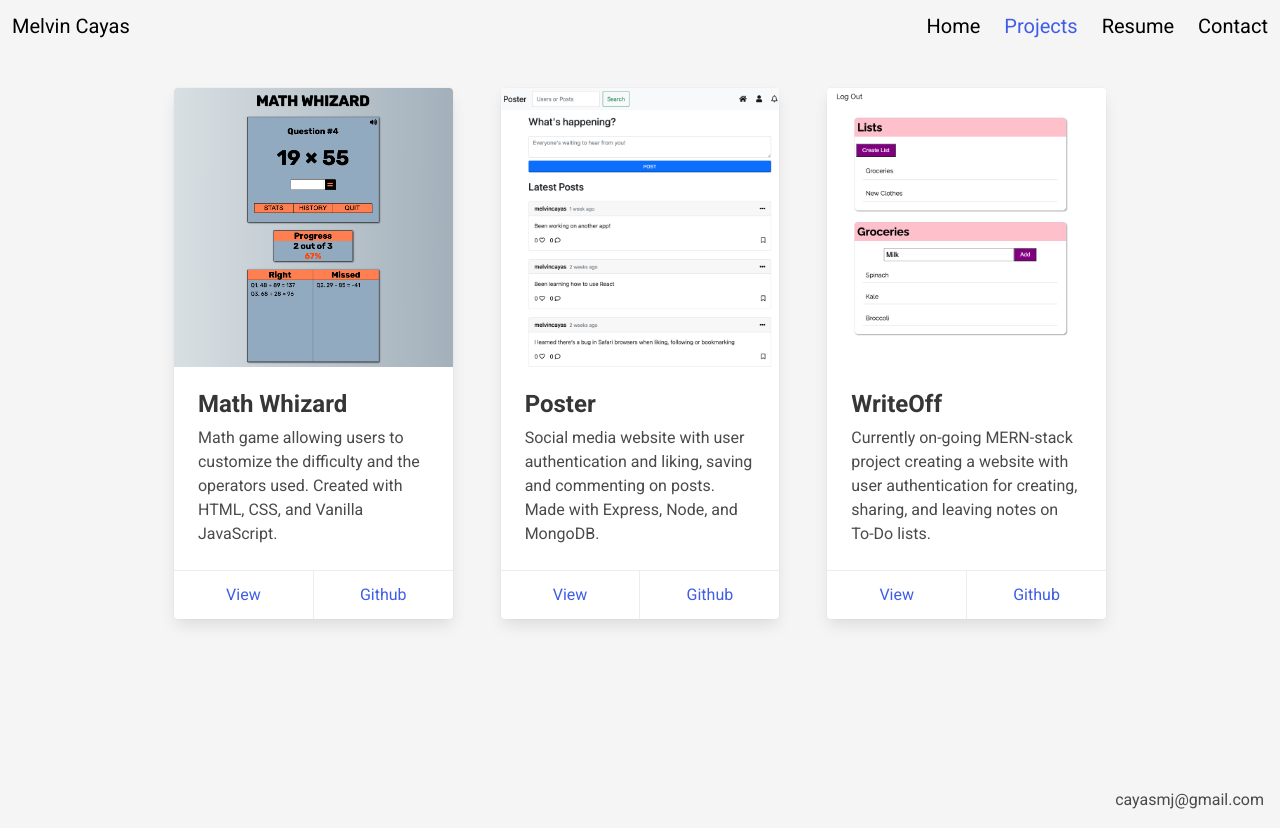
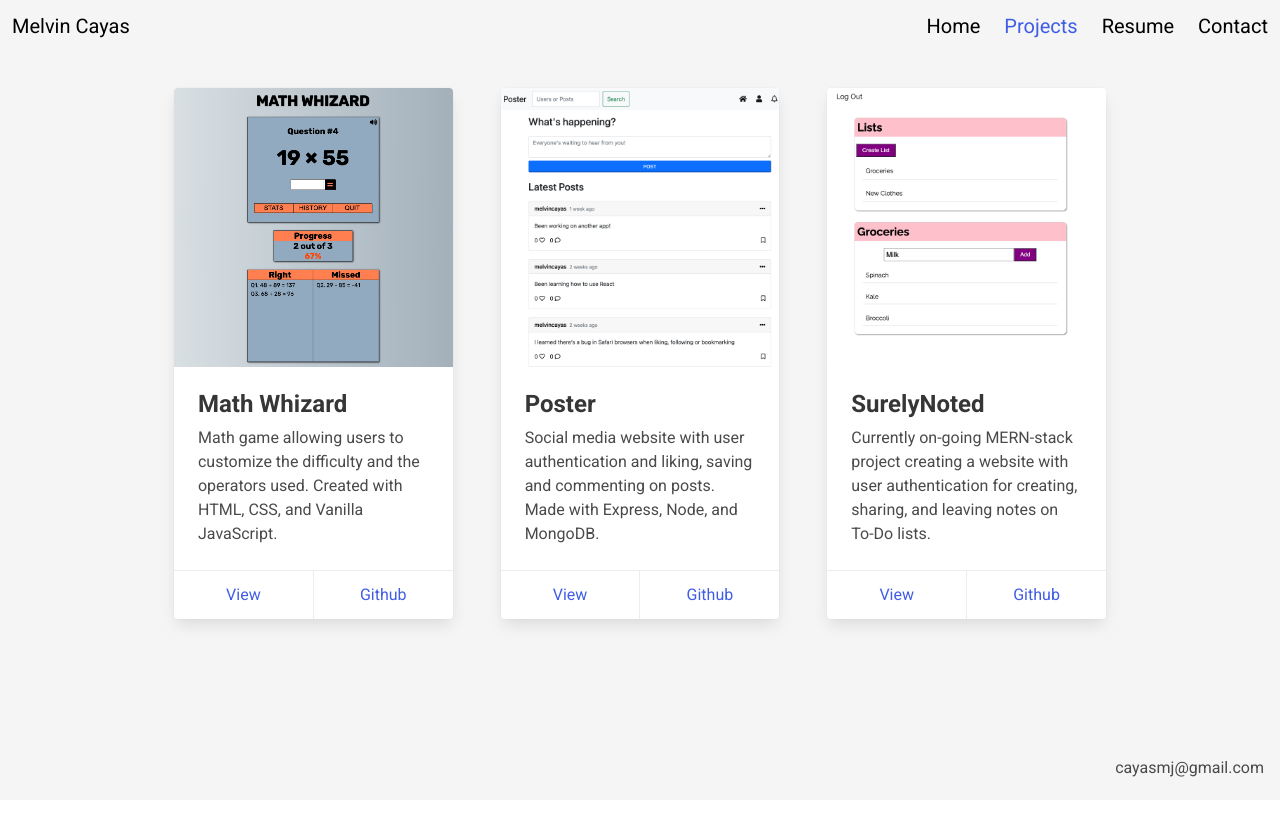
Before and after one commit to melvincayas/personal-website, a Next.js app: page /projects in a window 1280 px wide. After the commit the page ends 800 px from the top, so only its background shows below. Built offline with nearby package versions, Linux system fonts and the light colour scheme.

Commit message:
Added styling

```diff
--- a/public/data/projects-set.js
+++ b/public/data/projects-set.js
@@ -25,12 +25,12 @@ export const projects = [
 	},
 	{
 		id: 3,
-		title: "WriteOff",
+		title: "SurelyNoted",
 		img: writeoff,
 		alt: "To-Do List",
 		content:
 			"Currently on-going MERN-stack project creating a website with user authentication for creating, sharing, and leaving notes on To-Do lists.",
 		href: "",
-		github: "https://github.com/melvincayas/todo",
+		github: "https://github.com/melvincayas/surely-noted",
 	},
 ];
--- a/styles/global.css
+++ b/styles/global.css
@@ -1,7 +1,7 @@
 .App {
 	display: flex;
 	flex-direction: column;
-	min-height: 90vh;
+	min-height: 86vh;
 }
 
 body {
```
